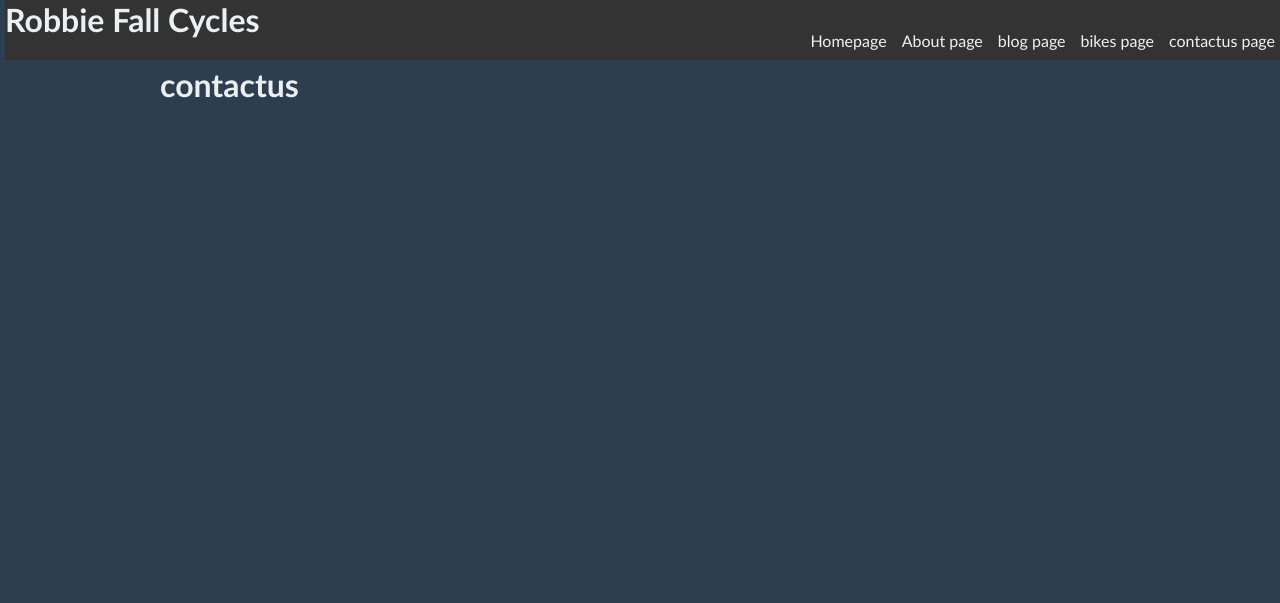
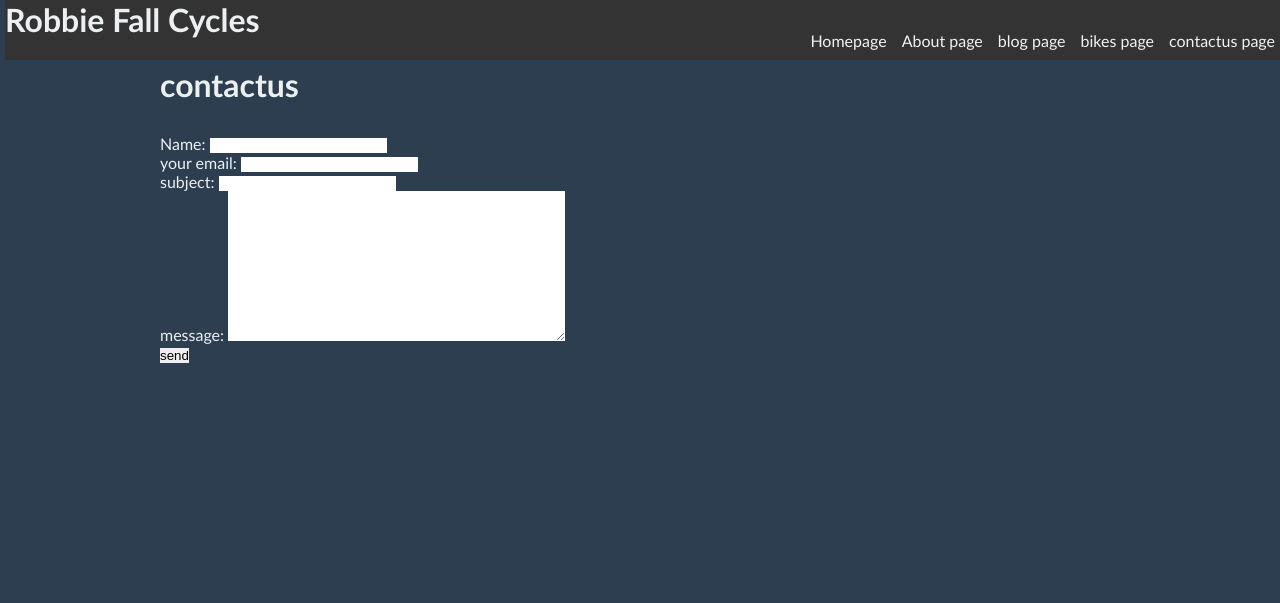
Before and after one commit to RobbieFaLL/notes, a Django app: page /contactus in a window 1280 px wide. Shown: the top 603 px of the page. Run offline with Django 5.2, Linux system fonts and the light colour scheme.

Commit message:
form for contactus page added

```diff
--- /dev/null
+++ b/fallcircle/contactus/forms.py
@@ -0,0 +1,7 @@
+from django import forms
+
+class ContactUs(forms.Form):
+    name = forms.CharField(label="Name", max_length=150)
+    email = forms.EmailField(label="your email")
+    subject = forms.CharField(max_length = 255, label= "subject")
+    message = forms.CharField(widget=forms.Textarea, label="message")
--- a/fallcircle/contactus/views.py
+++ b/fallcircle/contactus/views.py
@@ -1,6 +1,10 @@
 from django.shortcuts import render
-
+from .forms import ContactUs
 # Create your views here.
 
+
+
 def contactus(request):
-    return render(request, 'contactus.html')
+    form = ContactUs()
+    context = {'form' : form}
+    return render(request, 'contactus.html', context)
--- a/fallcircle/templates/contactus.html
+++ b/fallcircle/templates/contactus.html
@@ -1,4 +1,9 @@
-{% extends 'base.html' %}
+{% extends "base.html" %}
 {% block content %}
 <h1>contactus</h1>
-{% endblock %}
+<form action='' method='post'>
+{% csrf_token %}
+{{ form.as_p }}
+<input type='submit' value='send'>
+</form>
+{% endblock content %}
--- a/fallcircle/templates/index.html
+++ b/fallcircle/templates/index.html
@@ -1,5 +1,5 @@
-{% extends 'base.html' %}
+{% extends "base.html" %}
 
 {% block content %}
 <h1>welcome to the homepage</h1>
-{% endblock %}
+{% endblock content %}
```
Also changed, not shown: fallcircle/db.sqlite3.
